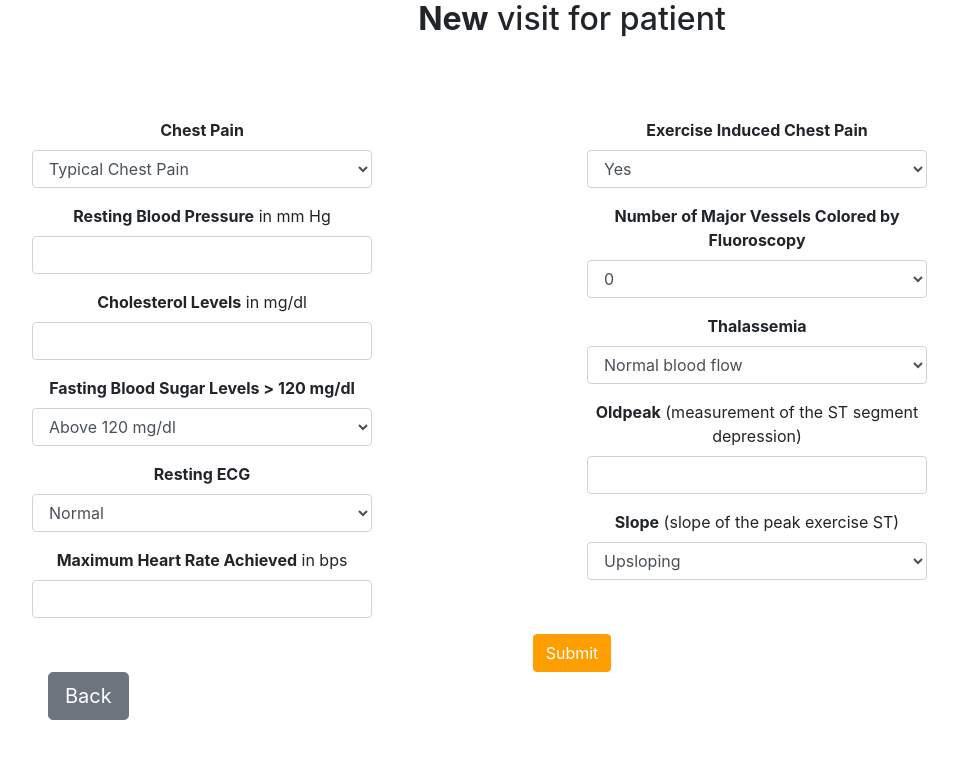
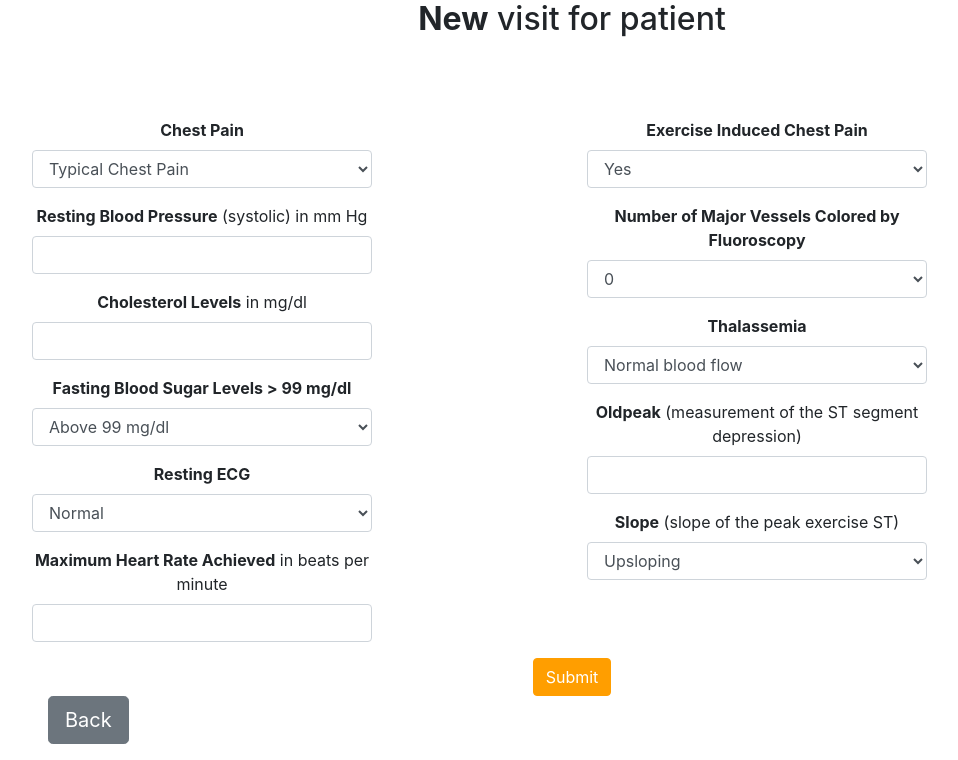
Before and after one commit to christian12305/TESINA-Web-Project, a Flask app: template website/templates/new_visit.html in a window 1280 px wide. Shown: the part 232-992 px from the top of the page, without its empty margins (68-1026 px from the left). Before the commit the page ends 952 px from the top, so only its background shows below. Run offline with Flask 3, Linux system fonts and the light colour scheme; the template is opened without the code that fills it: most values are stand-ins (such as "Sample title", 1, 10 or a date in 2020); parts of the project's set-up code (start-up, migrations or seed data) failed here and were passed over; some libraries are stand-ins or nearby versions.

Commit message:
Visit input fixes

```diff
--- a/website/templates/new_visit.html
+++ b/website/templates/new_visit.html
@@ -31,7 +31,7 @@
                     </select>
                 </div>
                 <div class="mb-3">
-                    <label for="resting_bp"><strong>Resting Blood Pressure</strong> in mm Hg</label>
+                    <label for="resting_bp"><strong>Resting Blood Pressure</strong> (systolic) in mm Hg</label>
                     <input type="text" class="form-control" id="resting_bp" name="resting_bp">
                 </div>
                 <div class="mb-3">
@@ -39,14 +39,14 @@
                     <input type="text" class="form-control" id="cholesterol" name="cholesterol">
                 </div>
                 <div class="mb-3">
-                    <label for="fasting_sugar"><strong>Fasting Blood Sugar Levels &gt; 120 mg/dl</strong></label>
+                    <label for="fasting_sugar"><strong>Fasting Blood Sugar Levels &gt; 99 mg/dl</strong></label>
                     <select
                         id="fasting_sugar"
                         name="fasting_sugar"
                         class="form-control"
                     >
-                        <option value="1">Above 120 mg/dl</option>
-                        <option value="0">Below 120 mg/dl</option>
+                        <option value="1">Above 99 mg/dl</option>
+                        <option value="0">Below 99 mg/dl</option>
                     </select>
                 </div>
                 <div class="mb-3">
@@ -63,7 +63,7 @@
                 </div>
 
                 <div class="mb-3">
-                    <label for="max_heart_rate"><strong>Maximum Heart Rate Achieved</strong> in bps</label>
+                    <label for="max_heart_rate"><strong>Maximum Heart Rate Achieved</strong> in beats per minute</label>
                     <input type="text" class="form-control" id="max_heart_rate" name="max_heart_rate">
                 </div>
             </div>
@@ -94,7 +94,7 @@
                         <option value="1">1</option>
                         <option value="2">2</option>
                         <option value="3">3</option>
-                        <option value="unknown">Unknown</option>
+                        <option value="0">Unknown</option>
                     </select>
                 </div>
                 <div class="mb-3">
```
